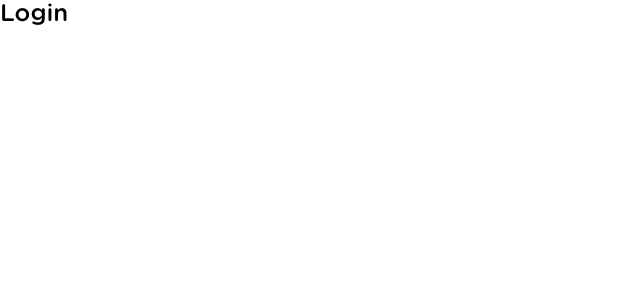
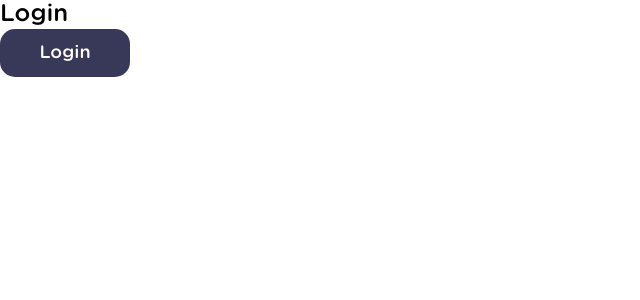
Before and after one commit to donjar/quizard, a React (Create React App) app in the folder web/: page / in a window 1280 px wide. Shown: the top 300 px of the page, without its empty margins (0-640 px from the left). Built offline with nearby package versions, Linux system fonts and the light colour scheme.

Commit message:
Make login and logout buttons

```diff
--- a/web/src/components/presentations/common/NavBar.tsx
+++ b/web/src/components/presentations/common/NavBar.tsx
@@ -1,4 +1,4 @@
-import React, { ReactNode } from 'react';
+import React from 'react';
 import styled from 'styled-components';
 
 type Props = {
--- a/web/src/components/presentations/home/HomeNavBar.tsx
+++ b/web/src/components/presentations/home/HomeNavBar.tsx
@@ -2,14 +2,24 @@ import React from 'react';
 
 import NavBar from '../common/NavBar';
 import StyledLogo from '../common/StyledLogo';
-import styled from 'styled-components';
-import Button from '../common/buttons/DarkButton';
+import DarkButton from '../common/buttons/DarkButton';
+import { Link } from 'react-router-dom';
+
+const LogoutButton: React.FC = () => {
+  return (
+    <>
+      <Link to="/login">
+        <DarkButton> Logout </DarkButton>
+      </Link>
+    </>
+  );
+};
 
 const HomeNavBar: React.FC = () => {
   return (
     <NavBar background={`var(--beige)`}>
       <StyledLogo />
-      <Button> Logout </Button>
+      <LogoutButton />
     </NavBar>
   );
 };
--- a/web/src/components/presentations/login/index.tsx
+++ b/web/src/components/presentations/login/index.tsx
@@ -1,7 +1,24 @@
 import React from 'react';
+import { Link } from 'react-router-dom';
+import DarkButton from '../common/buttons/DarkButton';
+
+const LoginButton: React.FC = () => {
+  return (
+    <>
+      <Link to="/home">
+        <DarkButton> Login </DarkButton>
+      </Link>
+    </>
+  );
+};
 
 const Login: React.FC = () => {
-  return <div className="Login">Login</div>;
+  return (
+    <>
+      <div className="Login">Login</div>
+      <LoginButton />
+    </>
+  );
 };
 
 export default Login;
```
